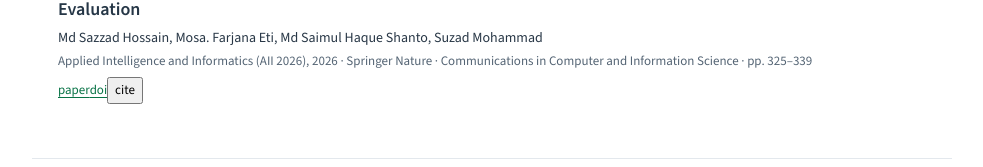
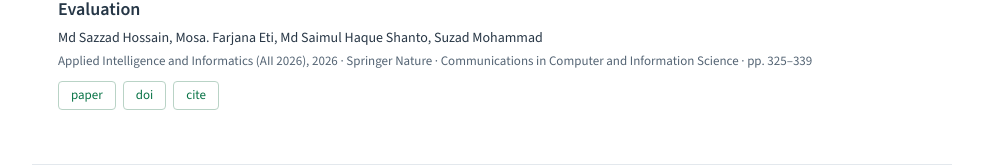
Before and after one commit to 1sazzad/profile, a React (Vite) app: page / in a window 1280 px wide. Shown: the part 780-947 px from the top of the page, without its empty margins (148-1131 px from the left). Built offline with nearby package versions, Linux system fonts and the light colour scheme.

Commit message:
Style compact publication buttons

```diff
--- a/src/styles.css
+++ b/src/styles.css
@@ -49,14 +49,11 @@ a:focus-visible, button:focus-visible, summary:focus-visible { outline: 3px soli
 .paper-authors { font-size: 14px; line-height: 1.55; margin: 0 0 3px; }
 .paper-venue { color: #546474; font-size: 13px; line-height: 1.6; margin: 0 0 4px; }
 .publication-status { color: #677787; font-size: 12px; margin: 3px 0; }
-.paper-links { font-size: 13px; margin-top: 5px; }
-.paper-links a, .citation-details summary { color: #087346; }
-.paper-links a:hover, .citation-details summary:hover { color: #064e31; }
-.paper-links > span { color: #90a198; padding: 0 7px; }
-.citation-details { display: inline; }
-.citation-details summary { display: inline; list-style: none; cursor: pointer; text-decoration: underline; text-underline-offset: 3px; }
-.citation-details summary::-webkit-details-marker { display: none; }
-.citation-details p { display: block; margin: 8px 0 2px; padding: 12px 14px; background: #f4f7f5; border-left: 2px solid #93b6a2; color: #405348; font-size: 12px; line-height: 1.65; }
+.paper-links { margin-top: 9px; }
+.paper-actions { display: flex; align-items: center; flex-wrap: wrap; gap: 7px; }
+.paper-actions a, .paper-actions button { display: inline-flex; align-items: center; justify-content: center; font-family: inherit; font-size: 13px; font-weight: 500; line-height: 1.3; color: #087346; background: #fff; border: 1px solid #b9d3c6; border-radius: 4px; padding: 5px 12px; text-decoration: none; }
+.paper-actions a:hover, .paper-actions button:hover { background: #eef6f1; border-color: #087346; color: #064e31; }
+.citation-text { margin: 10px 0 2px; padding: 12px 14px; background: #f4f7f5; border-left: 2px solid #93b6a2; color: #405348; font-size: 14px; line-height: 1.6; overflow-wrap: anywhere; }
 .experience-item { display: grid; grid-template-columns: 77px minmax(0,1fr); gap: 18px; padding: 14px 0; border-bottom: 1px solid #edf0f2; }
 .experience-item:first-child { border-top: 1px solid #edf0f2; }
 .experience-item p { margin: 0; }
```
